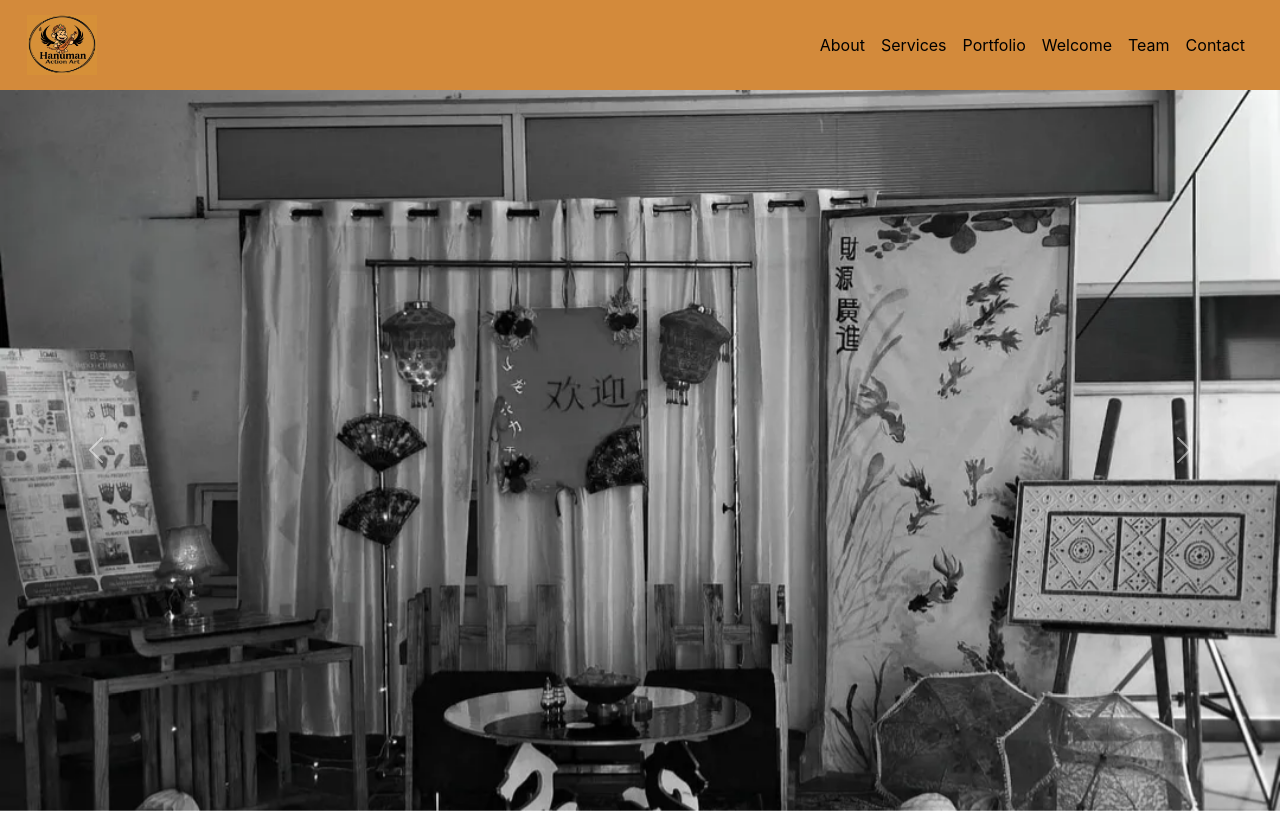
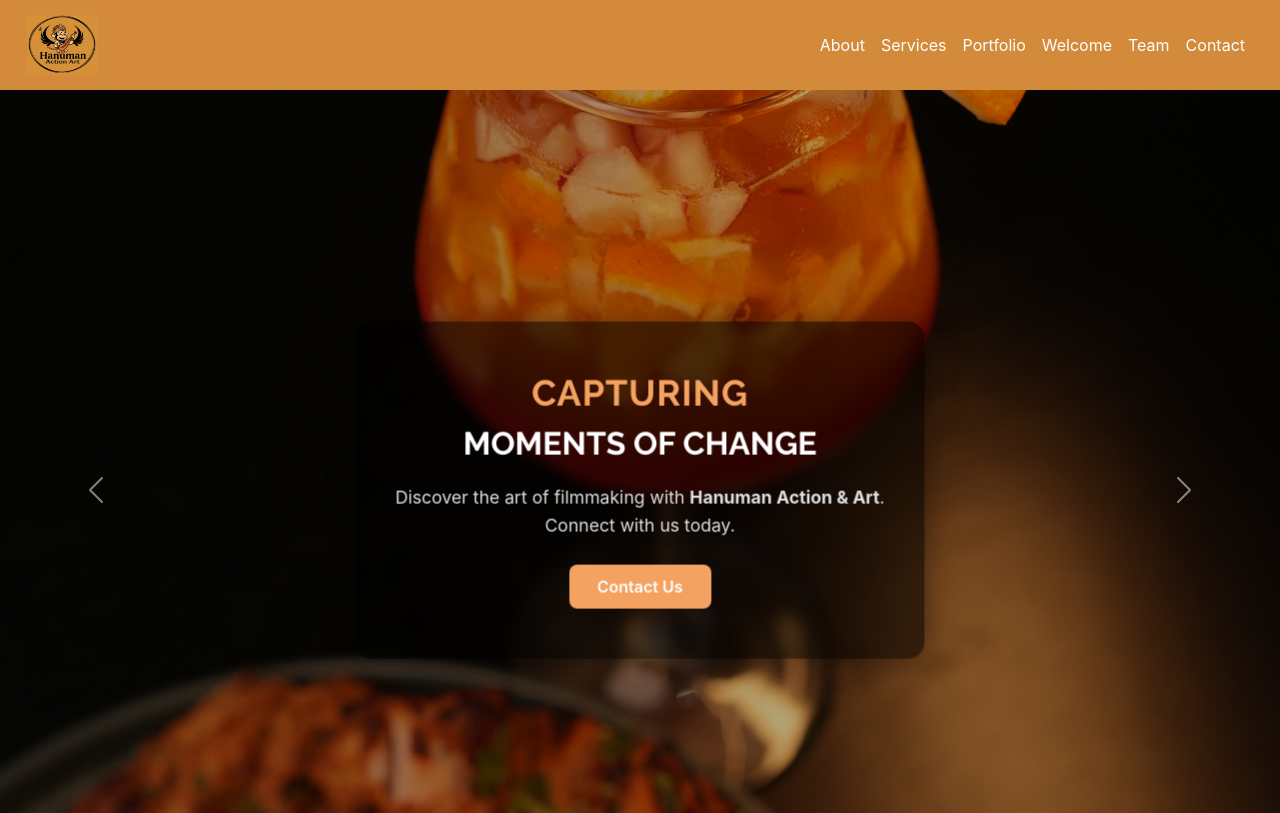
Before and after one commit to VAISHNAVIMISHRA24/hanuman_action, a React (Create React App) app: page / in a window 1280 px wide. Shown: the top 813 px of the page. Built offline with nearby package versions, Linux system fonts and the light colour scheme; what smooth-scroll would draw is missing.

Commit message:
change the color

```diff
--- a/public/css/style.css
+++ b/public/css/style.css
@@ -350,13 +350,33 @@ header .intro-text {
 #services .service-desc {
   margin-bottom: 40px;
 }
+
+.video-card:hover {
+  transform: translateY(-10px);
+  box-shadow: 0 8px 20px rgba(0, 0, 0, 0.25);
+}
+
+.video-card:hover img {
+  transform: scale(1.05);
+}
+
+.video-card:hover .play-overlay {
+  background: rgba(0, 0, 0, 0.8);
+  transform: translate(-50%, -50%) scale(1.1);
+}
+
+.video-card:hover h3 {
+  color: #e18557; /* highlight color */
+}
+
 /* Portfolio Section */
 #portfolio {
   padding: 100px 0;
 }
 .portfolio-item {
-  margin: 1px -15px 0 -14px;
-  padding: 0;
+  margin: 1px -15px 0 -14px;;
+  border-radius: 30px;
+  /* background-color: #f7f3ee; */
 }
 .portfolio-item .hover-bg {
   overflow: hidden;
--- a/src/components/about.jsx
+++ b/src/components/about.jsx
@@ -6,7 +6,7 @@ export const About = (props) => {
           {/* Left Image */}
           <div className="col-12 col-md-6 mb-4 mb-md-0 text-center">
             <img
-              src="img/about.jpg"
+              src="img/front1.webp"
               className="img-fluid w-100 rounded shadow-sm"
               alt="About Hanuman Action Art"
               style={{ maxHeight: "500px", objectFit: "cover" }}
--- a/src/components/cousal.jsx
+++ b/src/components/cousal.jsx
@@ -1,24 +1,157 @@
 import React from 'react';
+import { motion } from 'framer-motion';
 
 const CarouselComponent = () => {
   return (
-      <div id="carouselExampleInterval" className="carousel slide" data-bs-ride="carousel">
-        <div className="carousel-inner">
+    <div
+      id="carouselExampleInterval"
+      className="carousel slide position-relative"
+      data-bs-ride="carousel"
+      style={{ height: '100vh', overflow: 'hidden' }}
+    >
+      {/* Carousel Images */}
+      <div className="carousel-inner" style={{ height: '100%' }}>
         <div className="carousel-item active" data-bs-interval="3000">
-            <img src="img/DSC06119.jpg" className="d-block w-100  img-fluid" alt="Slide 3" />
+          <img
+            src="img/DSC06119.jpg"
+            className="d-block w-100"
+            alt="Slide 1"
+            style={{
+              height: '100vh',
+              objectFit: 'cover',
+              filter: 'brightness(70%)',
+            }}
+          />
         </div>
         <div className="carousel-item" data-bs-interval="3000">
-            <img src="img/adarshwaah-13-08-2025-0017.jpg" className="d-block w-100  img-fluid" alt="Slide 2" />
+          <img
+            src="img/adarshwaah-13-08-2025-0017.jpg"
+            className="d-block w-100"
+            alt="Slide 2"
+            style={{
+              height: '100vh',
+              objectFit: 'cover',
+              filter: 'brightness(70%)',
+            }}
+          />
         </div>
         <div className="carousel-item" data-bs-interval="4000">
-            <img src="img/front1.webp" className="d-block w-100  img-fluid" alt="Slide 1" />
+          <img
+            src="img/fruit.JPG"
+            className="d-block w-100"
+            alt="Slide 3"
+            style={{
+              height: '100vh',
+              objectFit: 'cover',
+              filter: 'brightness(70%)',
+            }}
+          />
         </div>
       </div>
-        <button className="carousel-control-prev" type="button" data-bs-target="#carouselExampleInterval" data-bs-slide="prev">
+
+      {/* Animated Text Overlay */}
+     {/* Animated Text Overlay */}
+<motion.div
+  className="position-absolute top-50 start-50 translate-middle text-center text-white"
+  initial={{ opacity: 0, y: 40 }}
+  animate={{ opacity: 1, y: 0 }}
+  transition={{ duration: 1.2, ease: 'easeOut' }}
+  style={{
+    background: 'rgba(0, 0, 0, 0.55)', // dark overlay for contrast
+    backdropFilter: 'blur(6px)', // subtle glass effect
+    padding: '50px 40px',
+    borderRadius: '16px',
+    color: 'white',
+    maxWidth: '600px',
+    boxShadow: '0 4px 30px rgba(0,0,0,0.4)',
+  }}
+>
+  <motion.h2
+    style={{
+      fontWeight: '700',
+      marginBottom: '10px',
+      color: '#f4a261', // matches your warm orange brand tone
+      letterSpacing: '1px',
+      textTransform: 'uppercase',
+    }}
+    initial={{ opacity: 0, y: 30 }}
+    animate={{ opacity: 1, y: 0 }}
+    transition={{ delay: 0.3, duration: 0.8 }}
+  >
+    Capturing
+  </motion.h2>
+
+  <motion.h2
+    style={{
+      fontWeight: '700',
+      marginBottom: '20px',
+      color: '#ffffff',
+      textTransform: 'uppercase',
+      fontSize: '2rem',
+    }}
+    initial={{ opacity: 0, y: 30 }}
+    animate={{ opacity: 1, y: 0 }}
+    transition={{ delay: 0.6, duration: 0.8 }}
+  >
+    Moments of Change
+  </motion.h2>
+
+  <motion.p
+    style={{
+      fontSize: '1.1rem',
+      marginBottom: '25px',
+      color: '#e0e0e0',
+      lineHeight: '1.6',
+    }}
+    initial={{ opacity: 0 }}
+    animate={{ opacity: 1 }}
+    transition={{ delay: 1, duration: 0.8 }}
+  >
+    Discover the art of filmmaking with <strong>Hanuman Action & Art</strong>.
+    <br />
+    Connect with us today.
+  </motion.p>
+
+  <motion.a
+   href="#contact"
+    className="btn"
+    style={{
+      backgroundColor: '#f4a261',
+      border: 'none',
+      color: '#fff',
+      fontWeight: '600',
+      borderRadius: '8px',
+      padding: '10px 28px',
+      cursor: 'pointer',
+      fontSize: '1rem',
+    }}
+    whileHover={{
+      scale: 1.08,
+      backgroundColor: '#e76f51',
+      boxShadow: '0px 0px 15px rgba(247, 127, 0, 0.6)',
+    }}
+    whileTap={{ scale: 0.95 }}
+  >
+    Contact Us
+  </motion.a>
+</motion.div>
+
+      {/* Carousel Controls */}
+      <button
+        className="carousel-control-prev"
+        type="button"
+        data-bs-target="#carouselExampleInterval"
+        data-bs-slide="prev"
+      >
         <span className="carousel-control-prev-icon" aria-hidden="true"></span>
         <span className="visually-hidden">Previous</span>
       </button>
-        <button className="carousel-control-next" type="button" data-bs-target="#carouselExampleInterval" data-bs-slide="next">
+      <button
+        className="carousel-control-next"
+        type="button"
+        data-bs-target="#carouselExampleInterval"
+        data-bs-slide="next"
+      >
         <span className="carousel-control-next-icon" aria-hidden="true"></span>
         <span className="visually-hidden">Next</span>
       </button>
--- a/src/components/gallery.jsx
+++ b/src/components/gallery.jsx
@@ -17,13 +17,14 @@ export const Gallery = (props) => {
         ? props.data.map((d, i) => (
             <div
               key={`${d.title}-${i}`}
-              className="col-sm-6 col-md-4 col-lg-4 mb-4"
+              className="col-sm-6 col-md-4 col-lg-4 mb-4 p-4 " style={{borderRadius:"50"}}
             >
               <Image
                 title={d.title}
                 largeImage={d.largeImage}
                 smallImage={d.smallImage}
                 video={d.video}
+                description={d.description}
               />
             </div>
           ))
--- a/src/components/navigation.jsx
+++ b/src/components/navigation.jsx
@@ -1,7 +1,7 @@
 import React from "react";
 
 const mystyle = {
-      color:"black",
+      color:"white",
       // padding: "10px",
       // #d99348ff
 
--- a/src/data/data.json
+++ b/src/data/data.json
@@ -21,51 +21,76 @@
   },
   "Gallery": [
     {
-      "title": "Project Title",
+      "title": "Documentry Promo",
+      "description":"hiiiiii",
       "largeImage": "img/portfolio/01-large.jpg",
       "smallImage": "img/portfolio/01-small.jpg",
       "video": "https://drive.google.com/file/d/10r5T45pDdwGcdPQMeW0SdiPg7sj-12aJ/preview"
 
     },
     {
-      "title": "Project Title",
+      "title": "Cricket Shoot",
+       "description":"hiiiiii",
       "largeImage": "img/portfolio/02-large.jpg",
-      "smallImage": "img/portfolio/02-small.jpg"
+      "smallImage": "img/portfolio/02-small.jpg",
+       "video": "https://drive.google.com/drive/folders/1eQgJ7WCApWwhxmgV8Y7TCkZFANfxX6Mk/preview"
+
+    },
+    {
+      "title": "Product Shoot",
+       "description":"hiiiiii",
+      "largeImage": "img/portfolio/03-large.jpg",
+      "smallImage": "img/portfolio/03-small.jpg",
+       "video": "https://drive.google.com/file/d/10r5T45pDdwGcdPQMeW0SdiPg7sj-12aJ/preview"
+
+    },
+    {
+      "title": "Fashion Shoot",
+       "description":"hiiiiii",
+      "largeImage": "img/portfolio/04-large.jpg",
+      "smallImage": "img/portfolio/04-small.jpg",
+       "video": "https://drive.google.com/file/d/10r5T45pDdwGcdPQMeW0SdiPg7sj-12aJ/preview"
+
+    },
+    {
+      "title": "Reels",
+       "description":"hiiiiii",
+      "largeImage": "img/portfolio/05-large.jpg",
+      "smallImage": "img/portfolio/05-small.jpg",
+       "video": "https://drive.google.com/file/d/10r5T45pDdwGcdPQMeW0SdiPg7sj-12aJ/preview"
+
     },
     {
       "title": "Project Title",
-      "largeImage": "img/portfolio/03-large.jpg",
-      "smallImage": "img/portfolio/03-small.jpg"
+       "description":"hiiiiii",
+      "largeImage": "img/portfolio/06-large.jpg",
+      "smallImage": "img/portfolio/06-small.jpg",
+       "video": "https://drive.google.com/file/d/10r5T45pDdwGcdPQMeW0SdiPg7sj-12aJ/preview"
+
     },
     {
       "title": "Project Title",
-      "largeImage": "img/portfolio/04-large.jpg",
-      "smallImage": "img/portfolio/04-small.jpg"
+       "description":"hiiiiii",
+      "largeImage": "img/portfolio/07-large.jpg",
+      "smallImage": "img/portfolio/07-small.jpg",
+       "video": "https://drive.google.com/file/d/10r5T45pDdwGcdPQMeW0SdiPg7sj-12aJ/preview"
+
     },
     {
       "title": "Project Title",
-      "largeImage": "img/portfolio/05-large.jpg",
-      "smallImage": "img/portfolio/05-small.jpg"
+       "description":"hiiiiii",
+      "largeImage": "img/portfolio/08-large.jpg",
+      "smallImage": "img/portfolio/08-small.jpg",
+       "video": "https://drive.google.com/file/d/10r5T45pDdwGcdPQMeW0SdiPg7sj-12aJ/preview"
+
     },
     {
       "title": "Project Title",
-      "largeImage": "img/portfolio/06-large.jpg",
-      "smallImage": "img/portfolio/06-small.jpg"
-    },
-    {
-      "title": "Project Title",
-      "largeImage": "img/portfolio/07-large.jpg",
-      "smallImage": "img/portfolio/07-small.jpg"
-    },
-    {
-      "title": "Project Title",
-      "largeImage": "img/portfolio/08-large.jpg",
-      "smallImage": "img/portfolio/08-small.jpg"
-    },
-    {
-      "title": "Project Title",
+       "description":"hiiiiii",
       "largeImage": "img/portfolio/09-large.jpg",
-      "smallImage": "img/portfolio/09-small.jpg"
+      "smallImage": "img/portfolio/09-small.jpg",
+       "video": "https://drive.google.com/file/d/10r5T45pDdwGcdPQMeW0SdiPg7sj-12aJ/preview"
+
     }
   ],
   "Services": [
```
Also changed, not shown: src/components/image.jsx (+62 -14 lines), public/img/fruit.JPG (added). Lines whose indentation alone changed are shown as unchanged.
